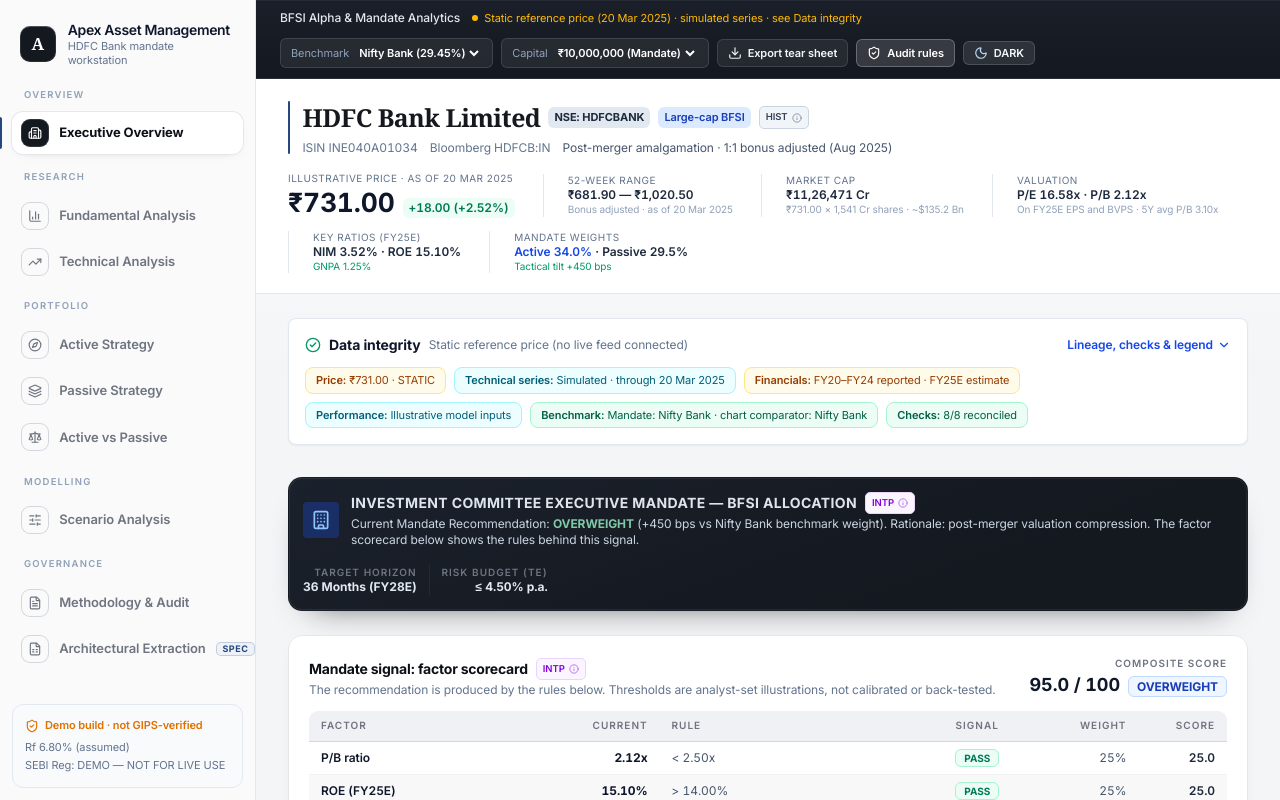
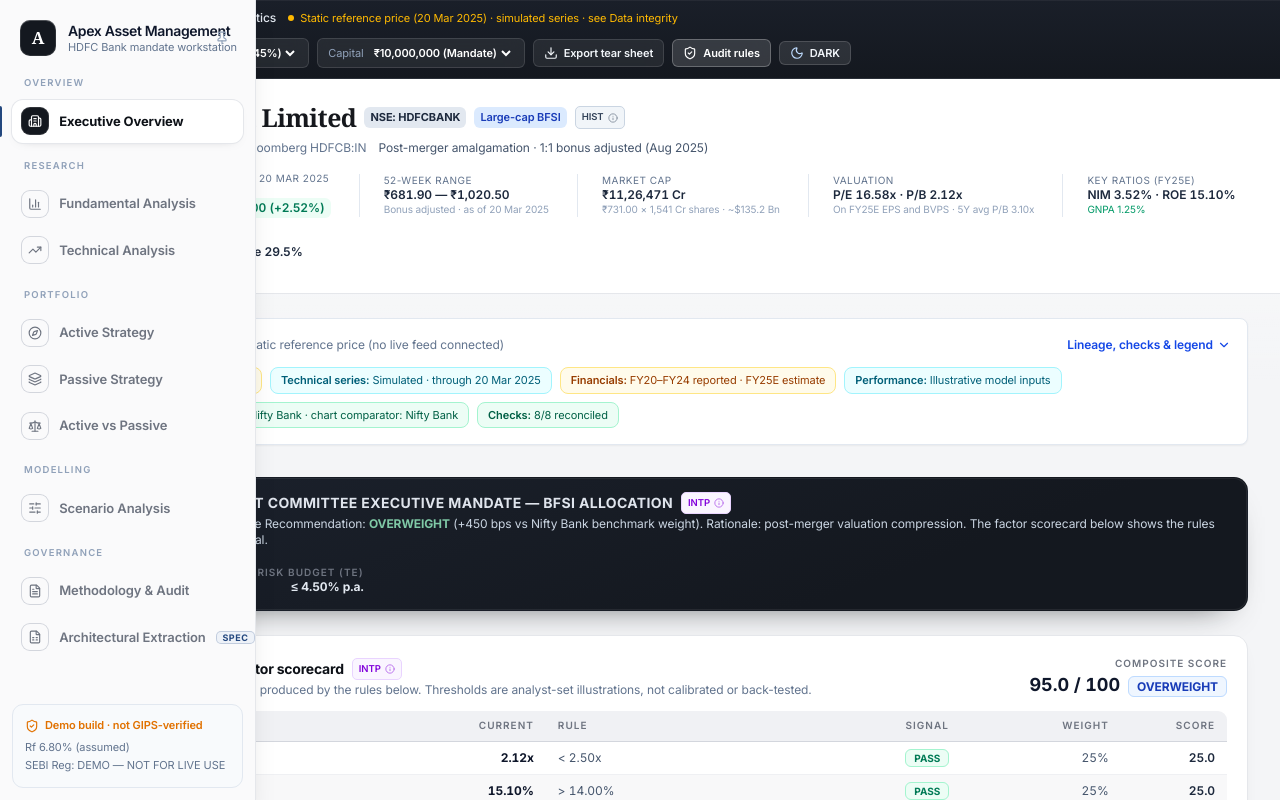
Before and after one commit to piyushthakkar321/HDFC-portfolio-dashboard, a Next.js app: page / in a window 1280 px wide. Shown: the top 800 px of the page. Built offline with nearby package versions, Linux system fonts and the light colour scheme.

Commit message:
new changes

```diff
--- a/src/components/Sidebar.tsx
+++ b/src/components/Sidebar.tsx
@@ -1,6 +1,6 @@
 "use client";
 
-import React from "react";
+import React, { useState } from "react";
 import {
   Building2,
   BarChart3,
@@ -12,6 +12,8 @@
   FileText,
   FileSpreadsheet,
   ShieldCheck,
+  Pin,
+  PinOff,
 } from "lucide-react";
 import type { DashboardTab } from "./Header";
 import { COMPLIANCE } from "@/data/compliance";
@@ -62,14 +64,47 @@
 }
 
 export const Sidebar: React.FC<SidebarProps> = ({ activeTab, setActiveTab }) => {
+  const [pinned, setPinned] = useState(false);
+  const [hovered, setHovered] = useState(false);
+  const expanded = pinned || hovered;
+
   return (
-    <aside className="side z-40 flex shrink-0 flex-col lg:sticky lg:top-0 lg:h-screen lg:w-64">
-      <div className="flex items-center gap-3 px-4 py-4 lg:px-5 lg:py-5">
-        <div className="brand-mark">A</div>
-        <div className="leading-tight">
-          <div className="text-sm font-semibold tracking-tight text-slate-900">Apex Asset Management</div>
-          <div className="text-[11px] text-slate-500">HDFC Bank mandate workstation</div>
+    <div
+      className={`shrink-0 transition-[width] duration-200 lg:sticky lg:top-0 lg:z-50 lg:h-screen ${
+        pinned ? "lg:w-64" : "lg:w-[72px]"
+      }`}
+    >
+    <aside
+      onMouseEnter={() => setHovered(true)}
+      onMouseLeave={() => setHovered(false)}
+      className={`side z-40 flex shrink-0 flex-col overflow-hidden transition-[width] duration-200 lg:absolute lg:inset-y-0 lg:left-0 lg:h-full ${
+        expanded ? "lg:!w-64 lg:!min-w-0" : "lg:!w-[72px] lg:!min-w-0"
+      } ${expanded && !pinned ? "lg:shadow-xl" : ""}`}
+    >
+      <div
+        className={`flex items-center gap-3 px-4 py-4 lg:py-5 ${
+          expanded ? "lg:px-5" : "lg:justify-center lg:px-0"
+        }`}
+      >
+        <div className="brand-mark shrink-0">A</div>
+        <div className={`min-w-0 flex-1 leading-tight ${expanded ? "" : "lg:hidden"}`}>
+          <div className="whitespace-nowrap text-sm font-semibold tracking-tight text-slate-900">
+            Apex Asset Management
           </div>
+          <div className="whitespace-nowrap text-[11px] text-slate-500">HDFC Bank mandate workstation</div>
+        </div>
+        <button
+          type="button"
+          onClick={() => setPinned((p) => !p)}
+          aria-label={pinned ? "Unpin sidebar" : "Pin sidebar open"}
+          aria-pressed={pinned}
+          title={pinned ? "Unpin sidebar" : "Pin sidebar open"}
+          className={`hidden rounded-md p-1.5 text-slate-400 hover:bg-slate-100 hover:text-slate-700 ${
+            expanded ? "lg:block" : ""
+          }`}
+        >
+          {pinned ? <PinOff className="h-3.5 w-3.5" /> : <Pin className="h-3.5 w-3.5" />}
+        </button>
       </div>
 
       <nav
@@ -78,9 +113,15 @@
       >
         {GROUPS.map((group) => (
           <div key={group.label} className="flex gap-1 lg:mb-4 lg:flex-col">
-            <div className="hidden px-3 pb-1.5 text-[9.5px] font-semibold uppercase tracking-[0.13em] text-slate-400 lg:block">
+            <div
+              className={`hidden px-3 pb-1.5 text-[9.5px] font-semibold uppercase tracking-[0.13em] text-slate-400 ${
+                expanded ? "lg:block" : ""
+              }`}
+            >
               {group.label}
             </div>
+            {/* thin divider replaces the group title when collapsed */}
+            <div className={`mx-3 mb-1 hidden h-px bg-slate-200 ${expanded ? "" : "lg:block"}`} />
             {group.items.map((item) => {
               const Icon = item.icon;
               const active = activeTab === item.id;
@@ -89,13 +130,18 @@
                   key={item.id}
                   onClick={() => setActiveTab(item.id)}
                   aria-current={active ? "page" : undefined}
-                  className="nav-item shrink-0 whitespace-nowrap lg:w-full"
+                  title={item.label}
+                  className={`nav-item shrink-0 whitespace-nowrap lg:w-full ${
+                    expanded ? "" : "lg:justify-center"
+                  }`}
                 >
                   <span className="nav-icon">
                     <Icon className="h-3.5 w-3.5" />
                   </span>
-                  <span>{item.label}</span>
-                  {item.badge && <span className="nav-badge">{item.badge}</span>}
+                  <span className={expanded ? "" : "lg:hidden"}>{item.label}</span>
+                  {item.badge && (
+                    <span className={`nav-badge ${expanded ? "" : "lg:hidden"}`}>{item.badge}</span>
+                  )}
                 </button>
               );
             })}
@@ -104,8 +150,9 @@
       </nav>
 
       <div className="hidden p-3 lg:block">
+        {expanded ? (
           <div className="rounded-[11px] border border-slate-200 bg-slate-50 p-3 text-[11px] leading-relaxed">
-          <div className="flex items-center gap-1.5 font-semibold text-amber-600">
+            <div className="flex items-center gap-1.5 whitespace-nowrap font-semibold text-amber-600">
               <ShieldCheck className="h-3.5 w-3.5" />
               <span>Demo build · not GIPS-verified</span>
             </div>
@@ -115,7 +162,16 @@
               SEBI Reg: {COMPLIANCE.sebiRegistration}
             </div>
           </div>
+        ) : (
+          <div
+            className="flex justify-center text-amber-600"
+            title="Demo build · not GIPS-verified"
+          >
+            <ShieldCheck className="h-4 w-4" />
+          </div>
+        )}
       </div>
     </aside>
+    </div>
   );
 };
```
Lines whose indentation alone changed are shown as unchanged.
